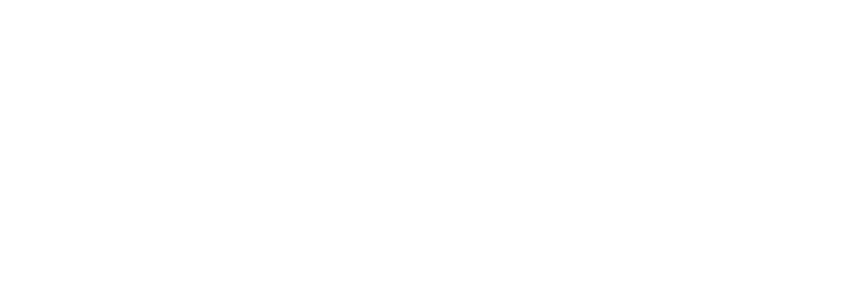
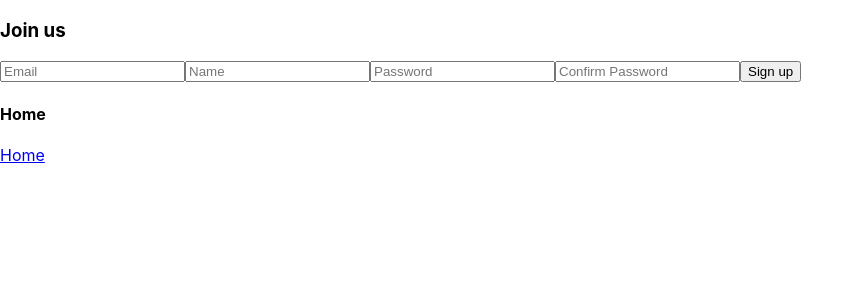
Before and after one commit to ptorrsmith/twittorr, a React (Create React App) app in the folder web/: page /signup in a window 1280 px wide. Before the commit this address had no page. Shown: the top 300 px of the page, without its empty margins (0-864 px from the left). Built offline with nearby package versions, Linux system fonts and the light colour scheme.

Commit message:
Signup component with mutation query, Formik form, Yup validation

```diff
--- a/web/src/App.tsx
+++ b/web/src/App.tsx
@@ -3,6 +3,7 @@ import React from 'react'
 import './App.css'
 import Users from './components/Users'
 import Landing from './components/Landing'
+import Signup from './pages/Signup'
 import { BrowserRouter as Router, Route, Routes } from 'react-router-dom'
 import { setContext } from 'apollo-link-context'
 
@@ -31,6 +32,7 @@ function App() {
     <ApolloProvider client={client}>
       <Router>
         <Routes>
+          <Route path="/signup" element={<Signup />} />
           <Route path="/users" element={<Users />} />
           <Route path="/" element={<Landing />} />
         </Routes>
--- /dev/null
+++ b/web/src/pages/Signup.tsx
@@ -0,0 +1,78 @@
+import { gql, useMutation } from "@apollo/client"
+import { ErrorMessage, Field, Form, Formik } from "formik"
+import React from "react"
+import { Link, useNavigate } from "react-router-dom"
+import * as Yup from "yup"
+
+const SIGNUP_MUTATION = gql`
+	mutation signup($name: String, $email: String!, $password: String!) {
+		signup(name: $name, email: $email, password: $password) {
+			token
+		}
+	}
+`
+
+interface SignupValues {
+	email: string
+	password: string
+	confirmPassword: string
+	name: string
+}
+
+function Signup() {
+	const navigate = useNavigate()
+	const [ signup, { data } ] = useMutation(SIGNUP_MUTATION)
+
+	const initialValues: SignupValues = {
+		email: "",
+		password: "",
+		confirmPassword: "",
+		name: ""
+	}
+
+	const validationSchema = Yup.object({
+		email: Yup.string().email("Invalid email address").required("Email dev required"),
+		password: Yup.string().max(20, "Must be 20 characters or less").required("Password Very much required"),
+		confirmPassword: Yup.string().oneOf([ Yup.ref("password") ], "Passwords gotta match"),
+		name: Yup.string().max(15, "Must be 15 characters or less").required("Name for sure is required")
+	})
+
+	return (
+		<div className="container">
+			<h3>Join us</h3>
+			<Formik
+				initialValues={initialValues}
+				validationSchema={validationSchema}
+				onSubmit={async (values, { setSubmitting }) => {
+					setSubmitting(true)
+					const response = await signup({
+						variables: values
+					})
+					localStorage.setItem("token", response.data.signup.token)
+					setSubmitting(false)
+					navigate("/users")
+				}}
+			>
+				<Form>
+					<Field name="email" type="text" placeholder="Email" />
+					<ErrorMessage name="email" component={"div"} />
+					<Field name="name" type="text" placeholder="Name" />
+					<ErrorMessage name="name" component={"div"} />
+					<Field name="password" type="password" placeholder="Password" />
+					<ErrorMessage name="password" component={"div"} />
+					<Field name="confirmPassword" type="password" placeholder="Confirm Password" />
+					<ErrorMessage name="confirmPassword" component={"div"} />
+					<button type="submit" className="login-button">
+						<span>Sign up</span>
+					</button>
+				</Form>
+			</Formik>
+			<div className="register">
+				<h4>Home</h4>
+				<Link to="/">Home</Link>
+			</div>
+		</div>
+	)
+}
+
+export default Signup
```
